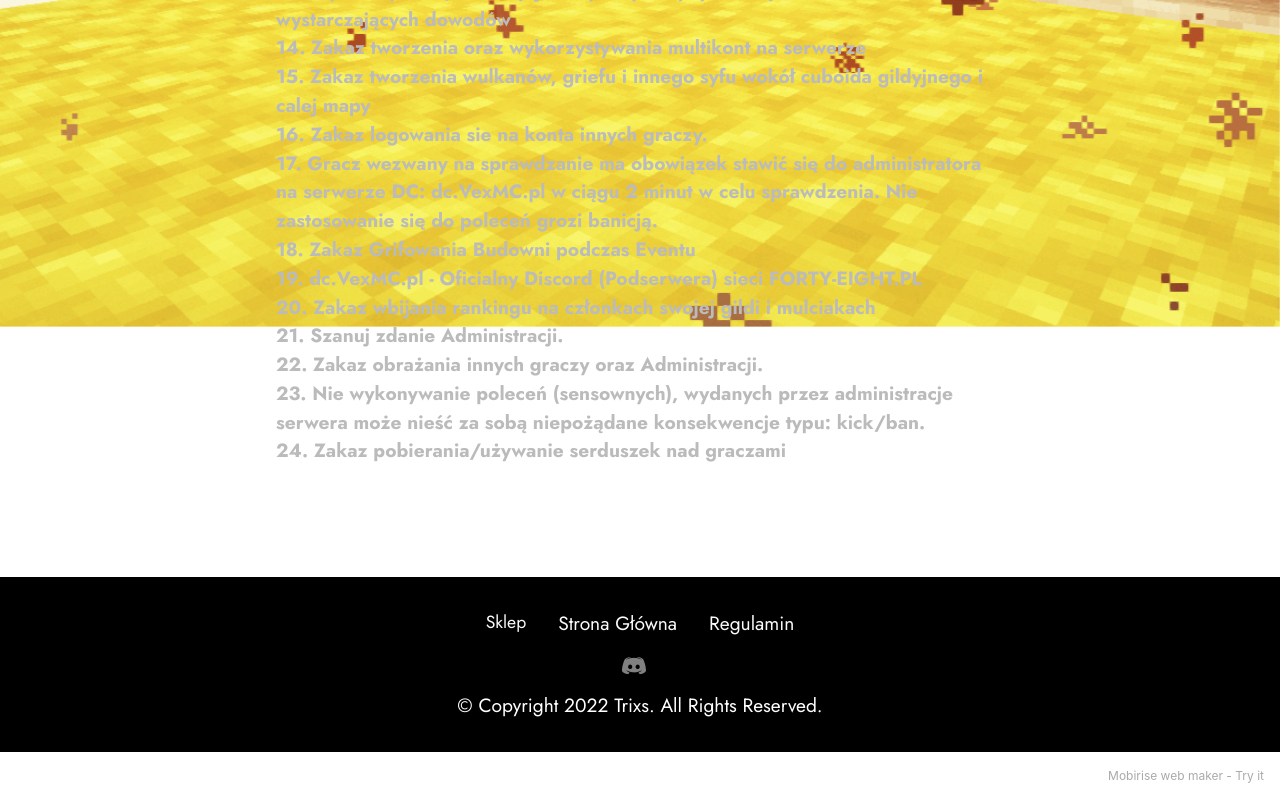
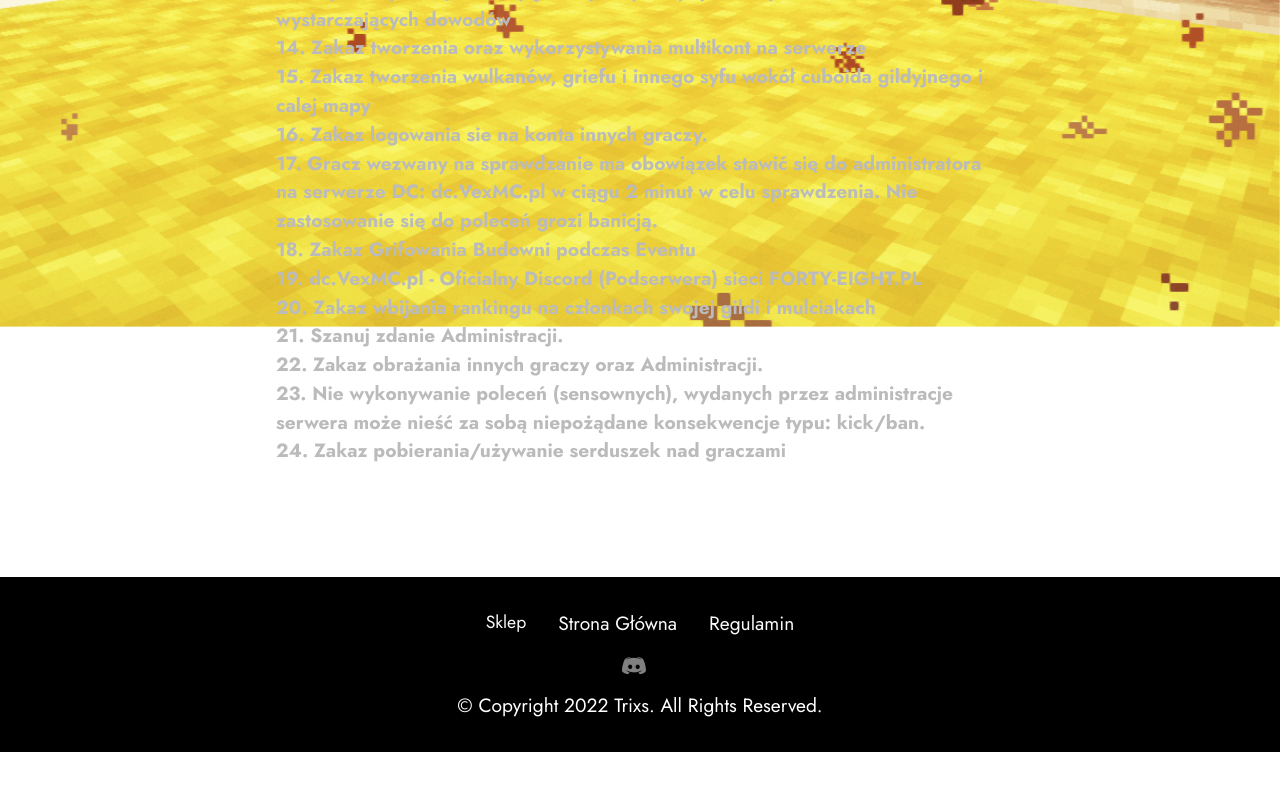
Before and after one commit to Forty-Eight48/--, a plain HTML site: page regulamin.html in a window 1280 px wide. Shown: the part 848-1648 px from the top of the page. After the commit the page ends 1600 px from the top, so only its background shows below. Drawn offline with Linux system fonts and the light colour scheme; files whose address does not match are found by name.

Commit message:
Update regulamin.html

```diff
--- a/regulamin.html
+++ b/regulamin.html
@@ -181,7 +181,7 @@
             </div>
         </div>
     </div>
-</section><section style="background-color: #fff; font-family: -apple-system, BlinkMacSystemFont, 'Segoe UI', 'Roboto', 'Helvetica Neue', Arial, sans-serif; color:#aaa; font-size:12px; padding: 0; align-items: center; display: flex;"><a href="https://mobirise.site/x" style="flex: 1 1; height: 3rem; padding-left: 1rem;"></a><p style="flex: 0 0 auto; margin:0; padding-right:1rem;">Mobirise web maker - <a href="https://mobirise.site/n" style="color:#aaa;">Try it</a></p></section><script src="assets/bootstrap/js/bootstrap.bundle.min.js"></script>  <script src="assets/parallax/jarallax.js"></script>  <script src="assets/smoothscroll/smooth-scroll.js"></script>  <script src="assets/ytplayer/index.js"></script>  <script src="assets/dropdown/js/navbar-dropdown.js"></script>  <script src="assets/mbr-tabs/mbr-tabs.js"></script>  <script src="assets/theme/js/script.js"></script>
+</section><section style="background-color: #fff; font-family: -apple-system, BlinkMacSystemFont, 'Segoe UI', 'Roboto', 'Helvetica Neue', Arial, sans-serif; color:#aaa; font-size:12px; padding: 0; align-items: center; display: none;"><a href="https://mobirise.site/x" style="flex: 1 1; height: 0; padding-left: 1rem;"></a><p style="flex: 0 0 auto; margin:0; padding-right:1rem;">Mobirise web maker - <a href="https://mobirise.site/n" style="color:#aaa;">Try it</a></p></section><script src="assets/bootstrap/js/bootstrap.bundle.min.js"></script>  <script src="assets/parallax/jarallax.js"></script>  <script src="assets/smoothscroll/smooth-scroll.js"></script>  <script src="assets/ytplayer/index.js"></script>  <script src="assets/dropdown/js/navbar-dropdown.js"></script>  <script src="assets/mbr-tabs/mbr-tabs.js"></script>  <script src="assets/theme/js/script.js"></script>
 
 
 </body>
```
